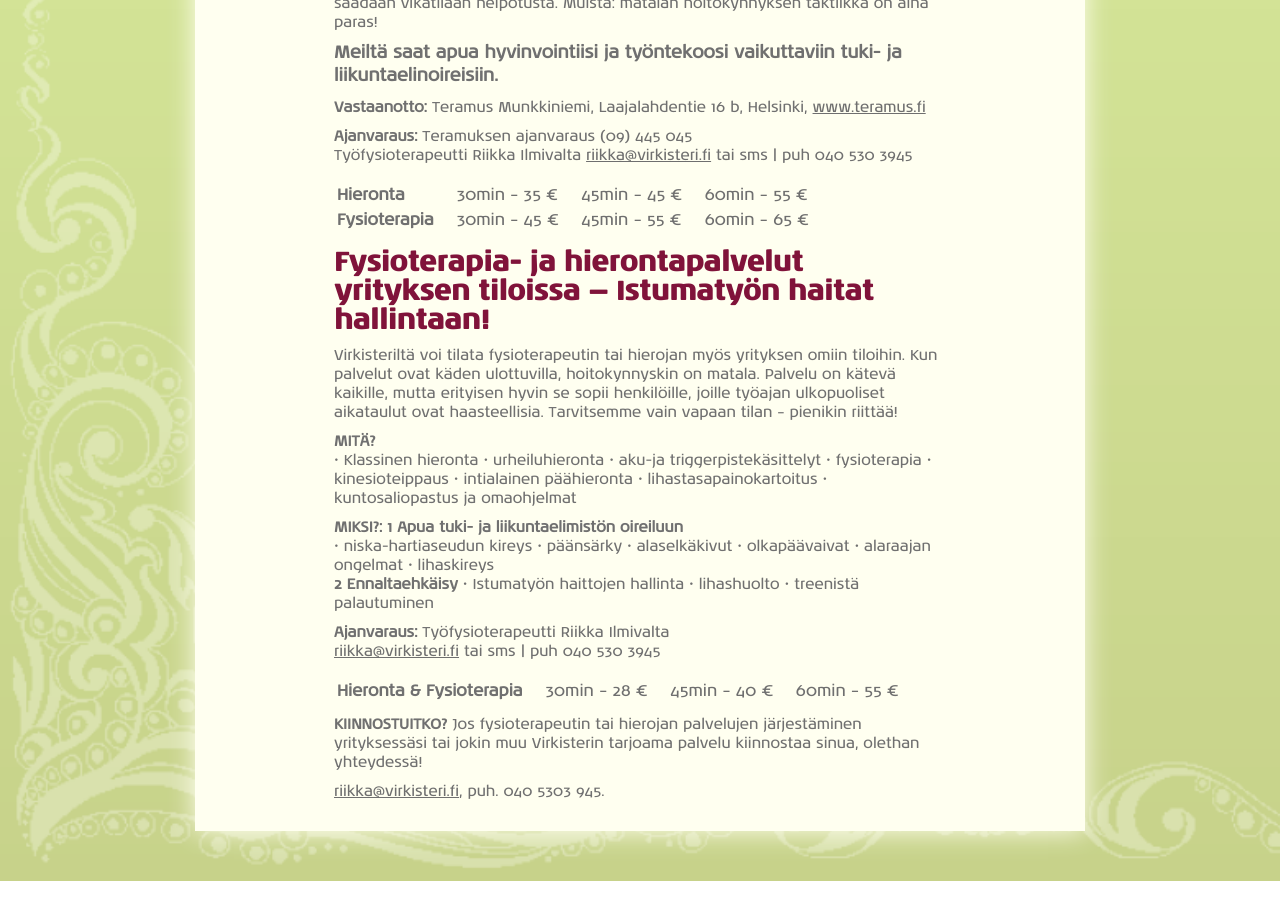
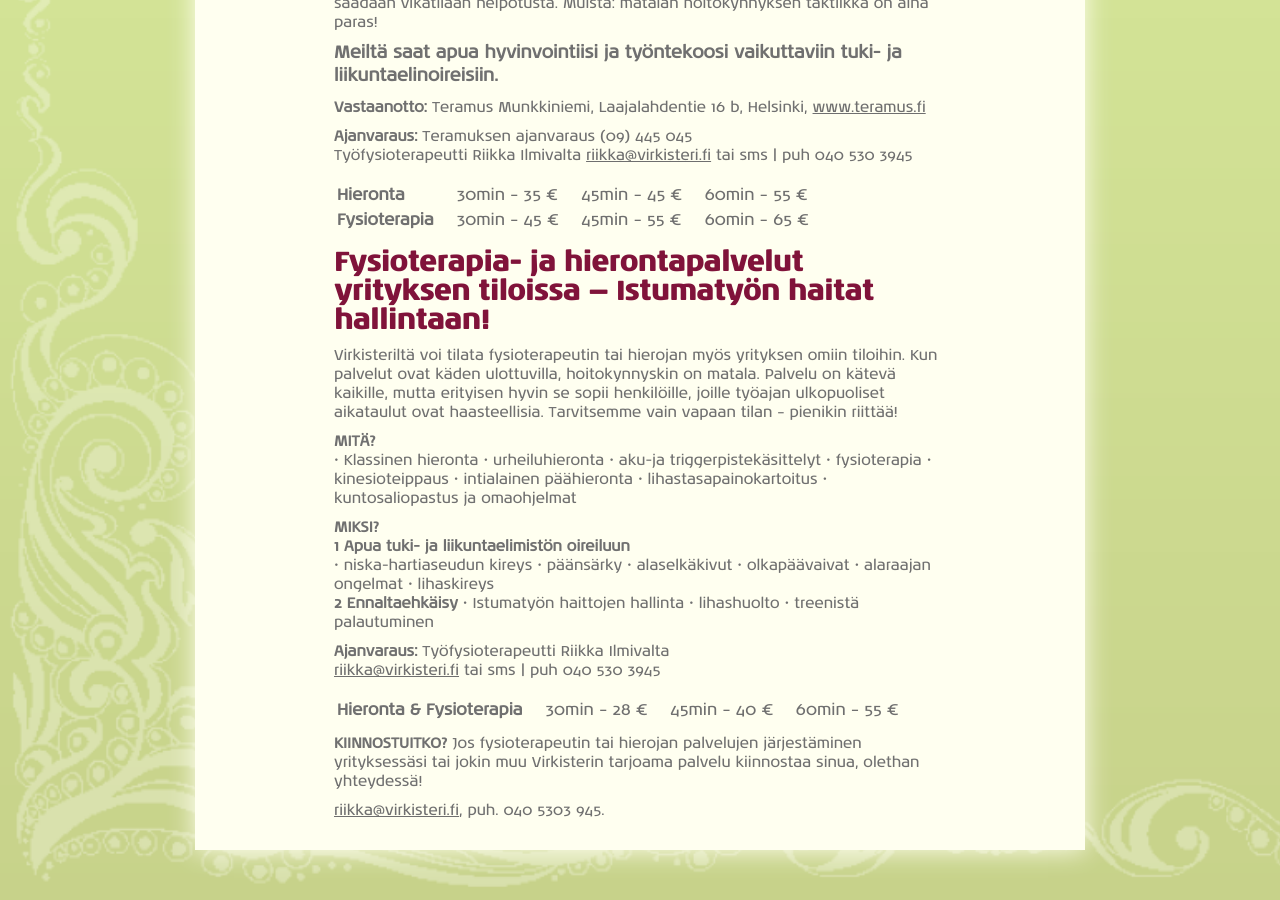
Before and after one commit to sdsykes-web/virkisteri, a Jekyll site: the page built from fysioterapia.md, in a window 1280 px wide and 900 px high, scrolled down 756 px. Built offline with Jekyll 4.4.1, drawn with Linux system fonts in a browser that asks for light colours; nearby versions of some CDN libraries; some web fonts are replaced.

```diff
--- a/fysioterapia.md
+++ b/fysioterapia.md
@@ -42,7 +42,8 @@ Virkisteriltä voi tilata fysioterapeutin tai hierojan myös yrityksen omiin til
 • lihastasapainokartoitus
 • kuntosaliopastus ja omaohjelmat
 
-**MIKSI?:  1 Apua tuki- ja liikuntaelimistön oireiluun**
+**MIKSI?**
+**1 Apua tuki- ja liikuntaelimistön oireiluun**
 • niska-hartiaseudun kireys
 • päänsärky
 • alaselkäkivut
```
